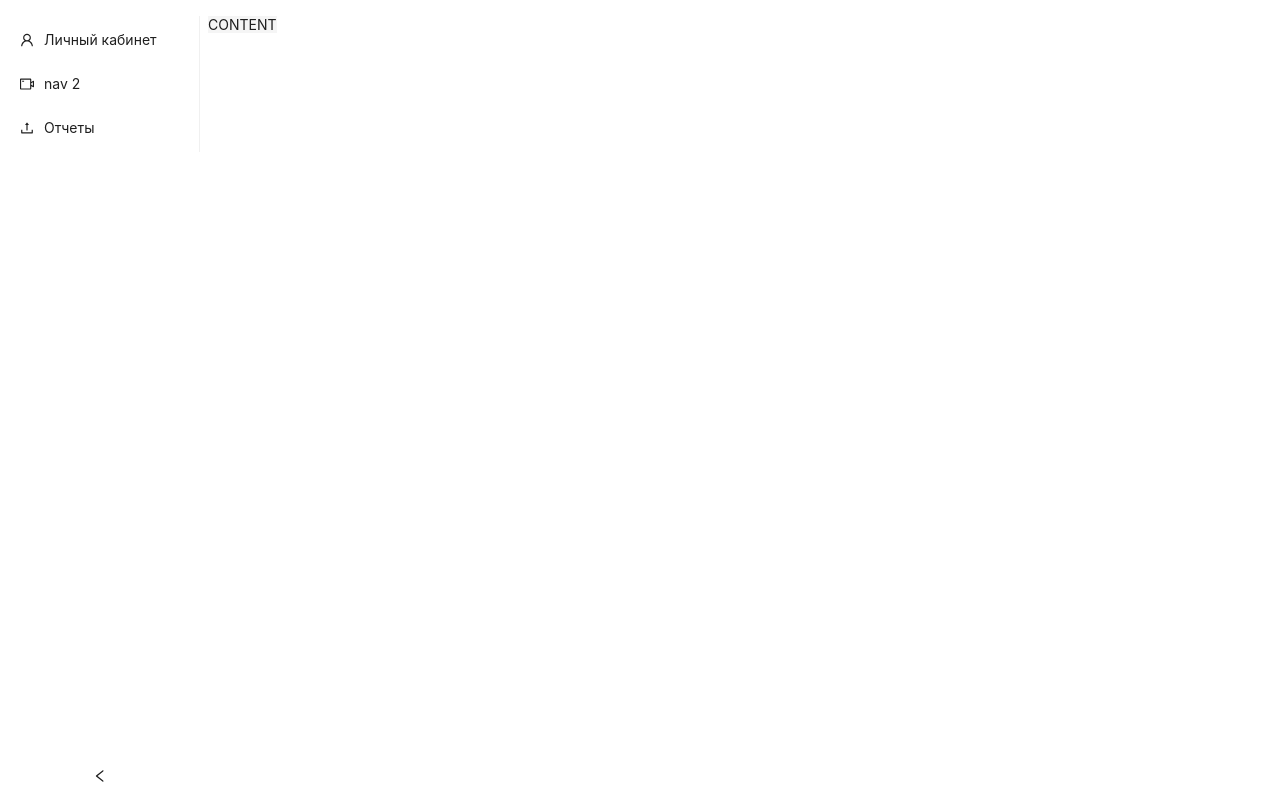
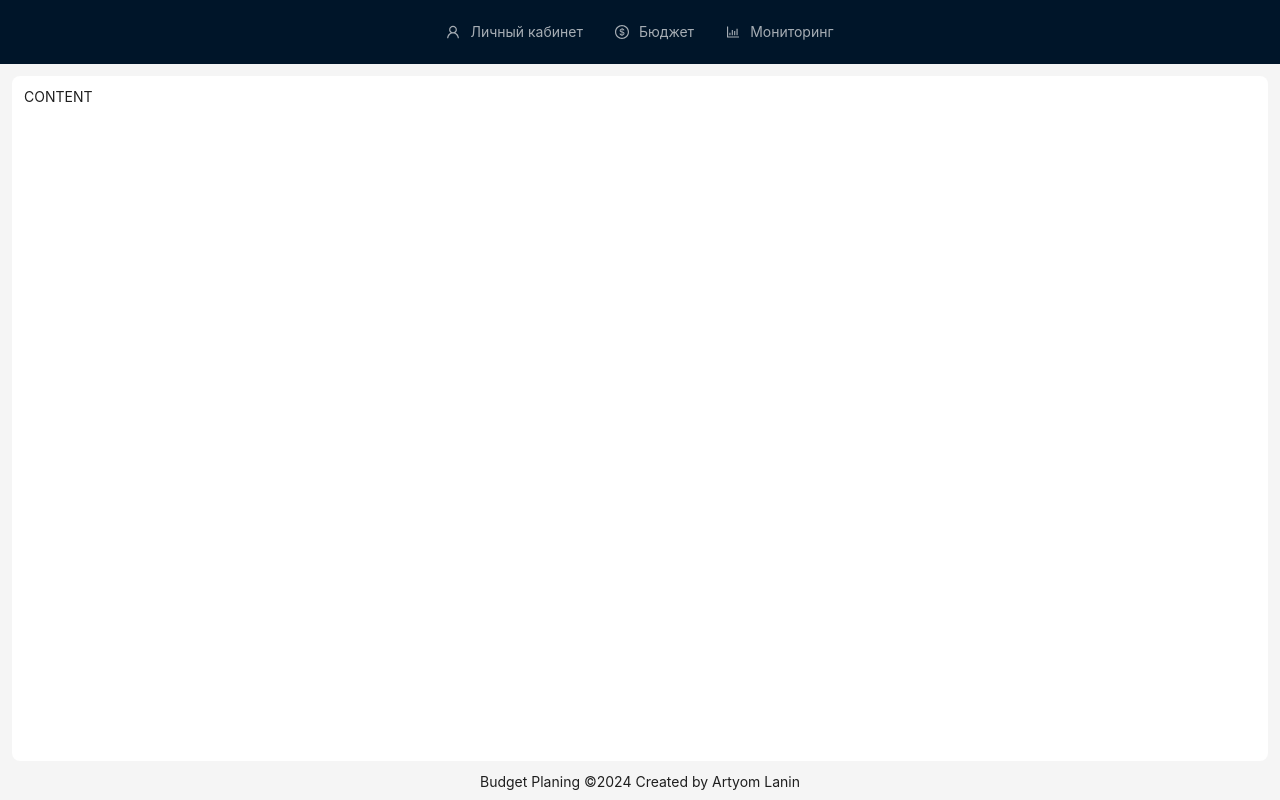
Before and after one commit to ArtyomArles/graduateWork, a React (Create React App) app: page / in a window 1280 px wide. Built offline with nearby package versions, Linux system fonts and the light colour scheme.

Commit message:
Немного изменил внешний вид

```diff
--- a/src/App.js
+++ b/src/App.js
@@ -1,13 +1,14 @@
 import React from 'react'
-import {MainContent, MainMenu} from './components'
-import {Space} from 'antd'
+import {MainContent, MainMenu, MainFooter} from './components'
+import {Layout} from 'antd'
 
 export default function App() {
 
   return (
-    <Space align='start'>
+    <Layout style={{minHeight: '100vh'}}>
       <MainMenu />
       <MainContent />
-    </Space>
+      <MainFooter />
+    </Layout>
   )
 }
--- a/src/components/index.js
+++ b/src/components/index.js
@@ -1,2 +1,3 @@
 export {MainMenu} from './main/mainMenu'
 export {MainContent} from './main/mainContent'
+export {MainFooter} from './main/mainFooter'
--- a/src/components/main/mainContent.js
+++ b/src/components/main/mainContent.js
@@ -1,21 +1,42 @@
 import React from 'react'
 import {Route, Routes} from 'react-router-dom'
-import {Layout} from 'antd'
+import {Layout, theme} from 'antd'
 
 const {Content} = Layout
 
 export function MainContent() {
 
+  const {
+    token: {colorBgContainer, borderRadiusLG},
+  } = theme.useToken()
+
   return (
-    <Layout>
-      <Content>
+    <Content
+      style={{
+        padding: 12,
+        margin: 12,
+        background: colorBgContainer,
+        borderRadius: borderRadiusLG,
+      }}
+    >
       <Routes>
         <Route
           path=''
           element={<div>CONTENT</div>}>
         </Route>
+        <Route
+          path='/account'
+          element={<div>account</div>}>
+        </Route>
+        <Route
+          path='/budget'
+          element={<div>budget</div>}>
+        </Route>
+        <Route
+          path='/monitoring'
+          element={<div>monitoring</div>}>
+        </Route>
       </Routes>
     </Content>
-    </Layout>
   )
 }
--- /dev/null
+++ b/src/components/main/mainFooter.js
@@ -0,0 +1,13 @@
+import React from 'react'
+import {Layout} from 'antd'
+
+const {Footer} = Layout
+
+export function MainFooter() {
+
+  return (
+    <Footer style={{textAlign: 'center', padding: '0 0 10px'}}>
+        Budget Planing ©{new Date().getFullYear()} Created by Artyom Lanin
+    </Footer>
+  )
+}
--- a/src/components/main/mainMenu.js
+++ b/src/components/main/mainMenu.js
@@ -1,41 +1,38 @@
-import {UserOutlined, VideoCameraOutlined, UploadOutlined,} from '@ant-design/icons'
-import {Layout, Menu} from 'antd'
-import React, {useState} from 'react'
+import React from 'react'
+import {Link} from 'react-router-dom'
+import {UserOutlined, DollarOutlined, BarChartOutlined} from '@ant-design/icons'
+import {Menu, Layout} from 'antd'
 
-const {Sider} = Layout
+const {Header} = Layout
 
 export function MainMenu() {
-
-  const [collapsed, setCollapsed] = useState(false)
 
   const items = [
     {
       key: '1',
-      icon: <UserOutlined />,
+      icon:<Link to='account'><UserOutlined /></Link >,
       label: 'Личный кабинет',
     },
     {
       key: '2',
-      icon: <VideoCameraOutlined />,
-      label: 'nav 2',
+      icon: <Link to='budget'><DollarOutlined /></Link>,
+      label: 'Бюджет',
     },
     {
       key: '3',
-      icon: <UploadOutlined />,
-      label: 'Отчеты',
-    },
+      icon: <Link to='monitoring'><BarChartOutlined /></Link>,
+      label: 'Мониторинг',
+    }
   ]
 
   return (
-    <Layout>
-      <Sider
-        collapsible
-        theme='light'
-        collapsed={collapsed}
-        onCollapse={() => setCollapsed((collapsed) => !collapsed)}
-      >
-        <Menu items={items} />
-      </Sider>
-    </Layout>
+    <Header>
+      <Menu
+        items={items}
+        theme='dark'
+        mode='horizontal'
+        style={{justifyContent:'center'}}
+      />
+    </Header>
   )
 }
--- a/src/index.css
+++ b/src/index.css
@@ -1,6 +1,6 @@
 body {
+  padding: 0;
   margin: 0;
-  padding: 0;
   font-family: -apple-system, BlinkMacSystemFont, 'Segoe UI', 'Roboto', 'Oxygen',
     'Ubuntu', 'Cantarell', 'Fira Sans', 'Droid Sans', 'Helvetica Neue',
     sans-serif;
```
Also changed, not shown: jsconfig.json (added, +8 -0 lines). Lines whose indentation alone changed are shown as unchanged.
